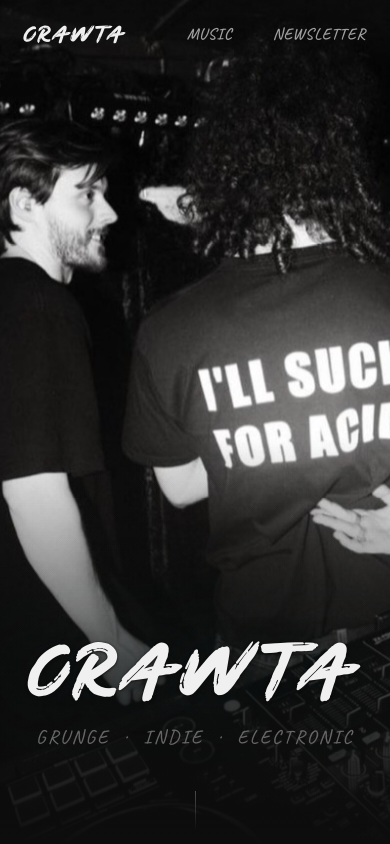
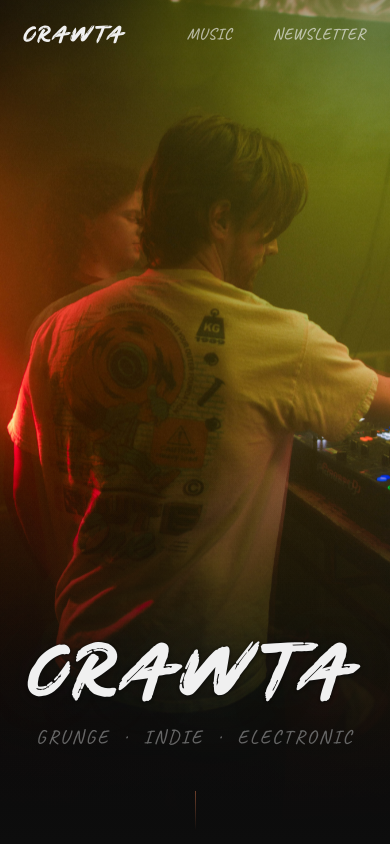
Before and after one commit to dylancrawte/crawta, a React (Vite) app: page / in a window 390 px wide. Shown: the top 844 px of the page. Built offline with nearby package versions, Linux system fonts and the light colour scheme.

Commit message:
changed background image

```diff
--- a/src/index.css
+++ b/src/index.css
@@ -106,14 +106,15 @@
     inset: 0;
     z-index: 0;
     background-color: #141414;
-    background-image: url("/hero-bg.png");
-    background-position: center 42%;
+    background-image: url("/hero-bg-2.JPG");
+    background-position: center 38%;
     background-size: cover;
     background-repeat: no-repeat;
     transform: scale(1.04);
     transition: transform 8s ease-out;
   }
   .crawta-hero-bg.loaded {
+
     transform: scale(1);
   }
   .crawta-hero-fade {
@@ -626,7 +627,7 @@
     padding: 1rem 1.5rem;
   }
   .crawta-hero-bg {
-    background-position: 37% center;
+    background-position: 37% 46%;
     transform: scale(1.08);
   }
   .crawta-hero-bg.loaded {
```
Also changed, not shown: public/hero-bg-2.JPG (added).
